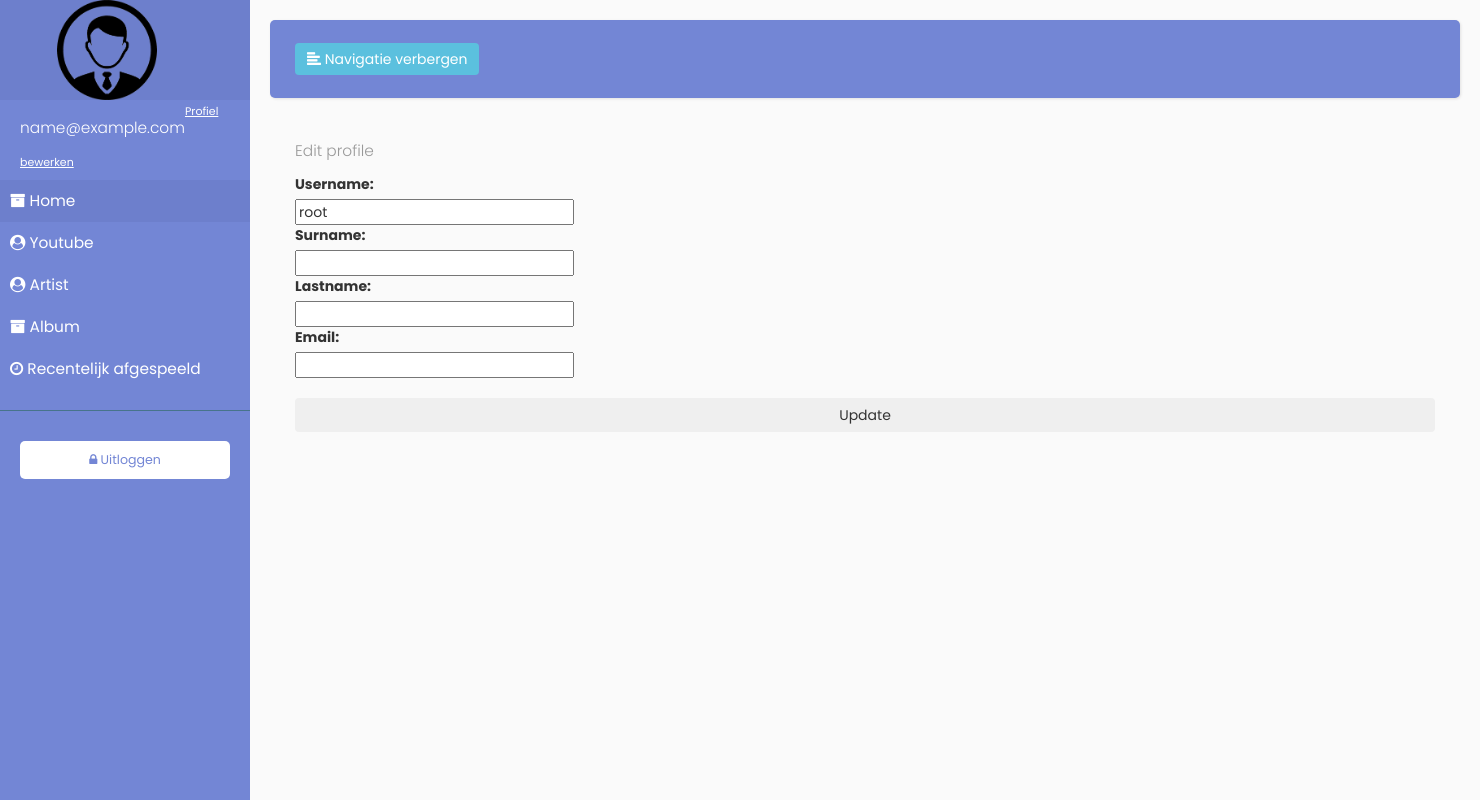
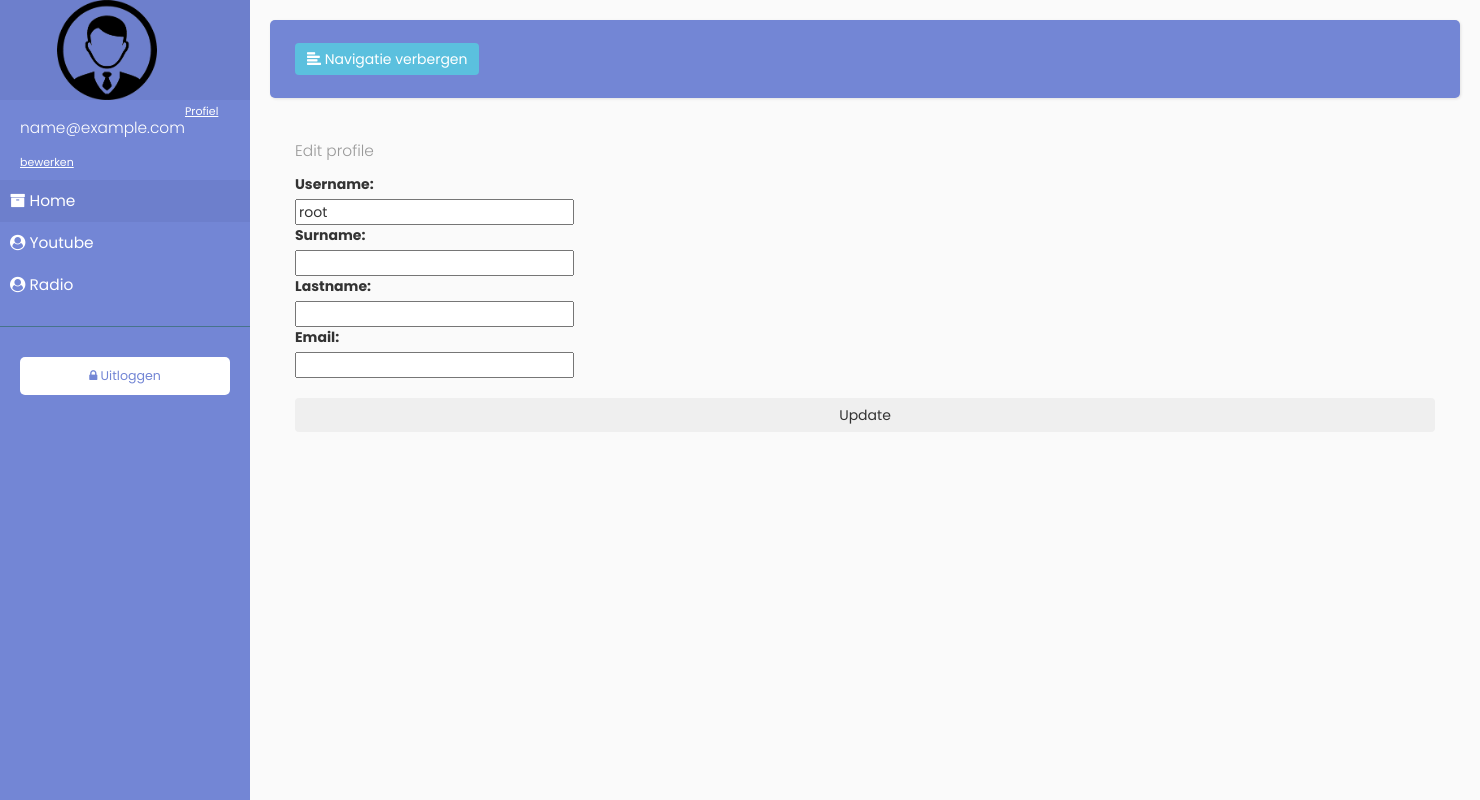
Before and after one commit to Damian2512/Jukebox, a PHP site: page /edit_profile.php in a window 1480 px wide. Run offline with PHP 8.4, Linux system fonts and the light colour scheme; the visitor is signed in with stand-in values (Sample User, id 1); data that the repository does not hold is empty.

Commit message:
navigatie update

```diff
--- a/edit_profile.php
+++ b/edit_profile.php
@@ -136,14 +136,7 @@ $stmt->fetchAll(PDO::FETCH_ASSOC);
                 <a href="youtube/youtube.php"><i class="fa fa-user-circle"></i> Youtube</a>
             </li>
             <li>
-                <a href="#"><i class="fa fa-user-circle"></i> Artist</a>
-            </li>
-            <li>
-                <a href="#"><i class="fa fa-archive"></i> Album</a>
-            </li>
-
-            <li>
-                <a href="#"><i class="fa fa-clock-o"></i> Recentelijk afgespeeld</a>
+                <a href="#"><i class="fa fa-user-circle"></i> Radio</a>
             </li>
         </ul>
 
```
Also changed, not shown: main.php (+0 -8 lines), youtube/youtube.php (+1 -9 lines).
